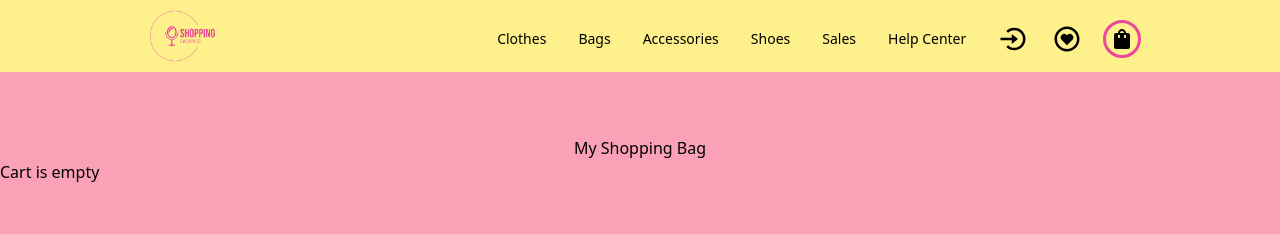
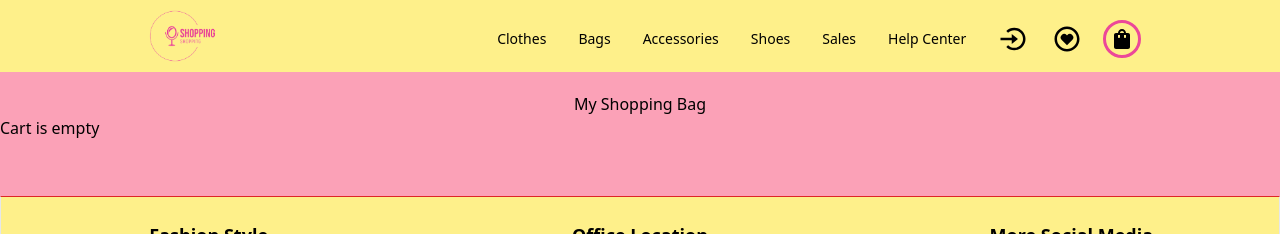
Before and after one commit to YatiZ/Shop-for-ladies, a React (Create React App) app: page /shopping-bag in a window 1280 px wide. Shown: the top 234 px of the page. Built offline with nearby package versions, Linux system fonts and the light colour scheme.

Commit message:
update-shopping-bag-page

```diff
--- a/src/components/Body/Shopping/BagPage.jsx
+++ b/src/components/Body/Shopping/BagPage.jsx
@@ -10,7 +10,7 @@ const ShoppingBagPage = () => {
 
 
   return (
-    <div className="mb-5 mt-16">
+    <div className="mb-5">
       <h1 className="flex justify-center mt-5">My Shopping Bag</h1>
       {cart.length ? (
         <div className="flex flex-col md:flex-row justify-center md:mr-5">
```
